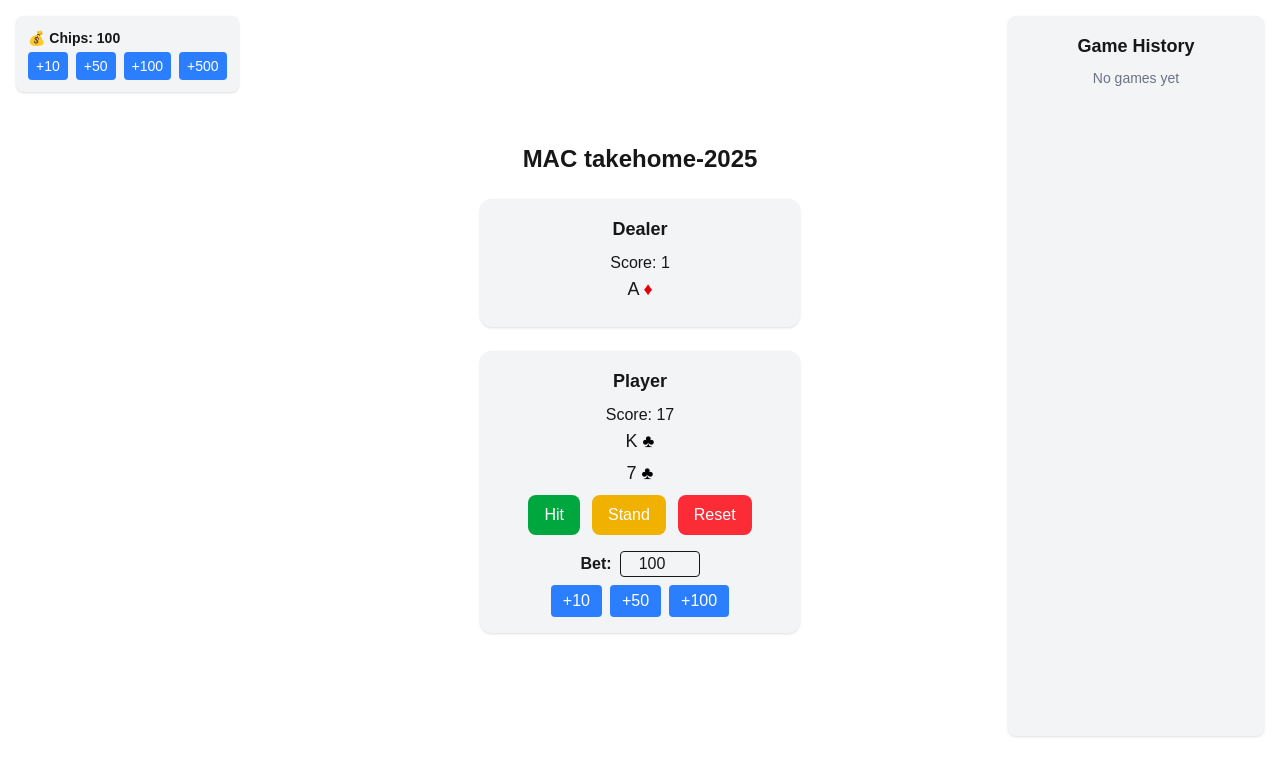
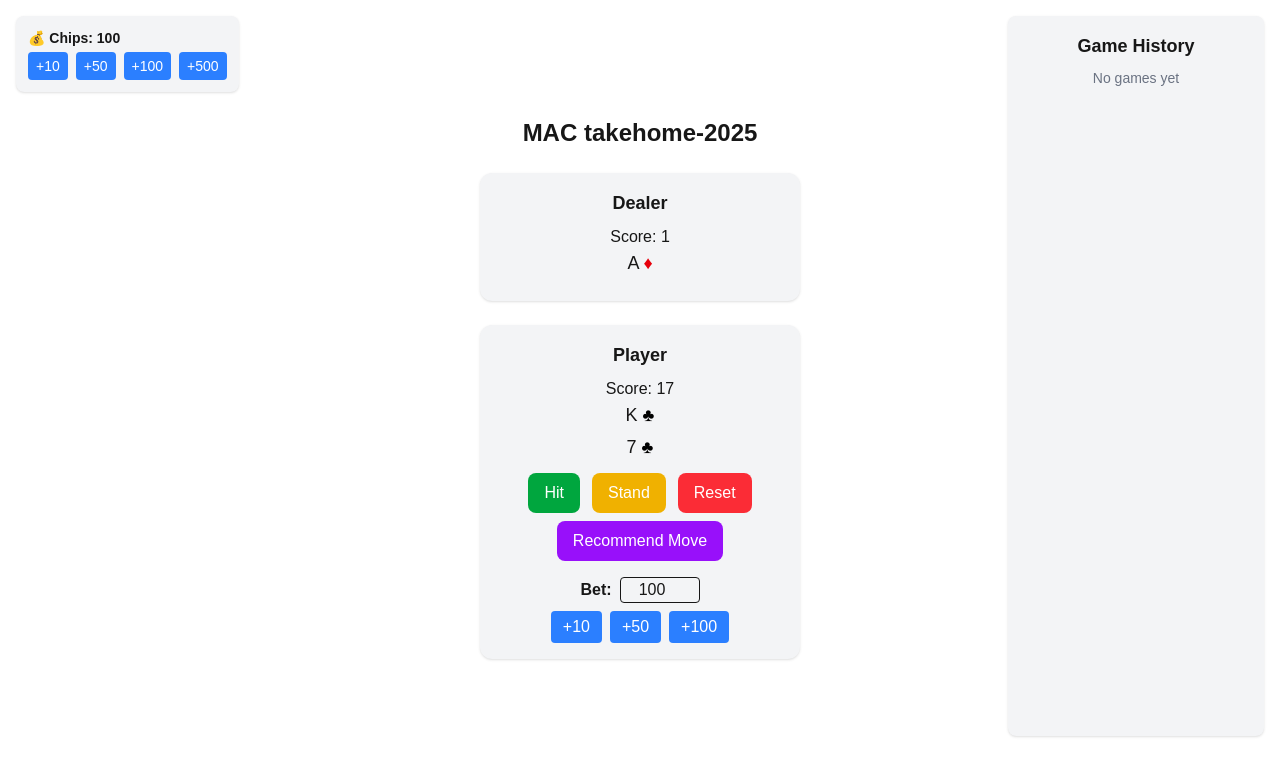
Before and after one commit to samer-alw/blackjack, a Next.js app: page / in a window 1280 px wide. Shown: the top 776 px of the page. Built offline with nearby package versions, Linux system fonts and the light colour scheme.

Commit message:
Implemented AI api and move reccomendation

```diff
--- /dev/null
+++ b/src/app/api/route.ts
@@ -0,0 +1,49 @@
+import { GoogleGenerativeAI } from "@google/generative-ai";
+import { NextResponse } from "next/server";
+
+interface Card {
+  number: string;
+  suit: string;
+}
+
+export async function POST(req: Request) {
+  try {
+    console.log("🔹 Checking Gemini API Key...");
+    console.log("GEMINI_API_KEY exists:", !!process.env.GEMINI_API_KEY);
+
+    const genAI = new GoogleGenerativeAI(process.env.GEMINI_API_KEY!);
+    const model = genAI.getGenerativeModel({ model: "gemini-2.0-flash-001" });
+
+    const { playerCards, dealerCard, bet, chips } = await req.json();
+
+    console.log("🃏 Player Cards:", playerCards);
+    console.log("🂠 Dealer Card:", dealerCard);
+    console.log("💰 Bet:", bet, "Chips:", chips);
+
+    const prompt = `
+      You are a blackjack strategy advisor.
+      Player cards: ${playerCards
+        .map((c: Card) => `${c.number}${c.suit}`)
+        .join(", ")}.
+      Dealer visible card: ${dealerCard.number}${dealerCard.suit}.
+      What move should the player make? (Hit or Stand) reply with one word.
+    `.trim();
+
+    const result = await model.generateContent(prompt);
+
+    console.log("✅ Gemini raw result:", result);
+
+    const response = await result.response;
+    const output = await response.text();
+
+    console.log("✅ Gemini output text:", output);
+
+    return NextResponse.json({ output });
+  } catch (error: any) {
+    console.error("❌ Gemini API error details:", error);
+    return NextResponse.json(
+      { error: error.message || "Failed to fetch AI recommendation" },
+      { status: 500 }
+    );
+  }
+}
--- a/src/app/page.tsx
+++ b/src/app/page.tsx
@@ -84,6 +84,23 @@ export default function BlackjackGame() {
     }[]
   >([]);
 
+  const [recommendation, setRecommendation] = useState<string>("");
+
+  async function fetchRecommendation() {
+    const response = await fetch("/api", {
+      method: "POST",
+      headers: { "Content-Type": "application/json" },
+      body: JSON.stringify({
+        playerCards,
+        dealerCard: dealerCards[0],
+        bet,
+        chips,
+      }),
+    });
+    const body = await response.json();
+    setRecommendation(body.output);
+  }
+
   useEffect(() => {
     const initialPlayer = [CardGen(), CardGen()];
     const initialDealer = [CardGen()];
@@ -93,6 +110,7 @@ export default function BlackjackGame() {
 
   const hit = () => {
     if (!isStand) setPlayerCards((prev) => [...prev, CardGen()]);
+    setRecommendation("");
   };
 
   const stand = () => {
@@ -223,6 +241,7 @@ export default function BlackjackGame() {
           ))}
         </ul>
 
+        <div className="flex flex-col items-center gap-2 mt-3">
           <div className="flex gap-3 justify-center">
             <button
               onClick={hit}
@@ -245,6 +264,23 @@ export default function BlackjackGame() {
               Reset
             </button>
           </div>
+
+          {/* 🧠 Recommend Move button */}
+          <button
+            onClick={fetchRecommendation}
+            className="px-4 py-2 bg-purple-600 text-white rounded-lg hover:bg-purple-700"
+          >
+            Recommend Move
+          </button>
+
+          {/* 💡 Display AI suggestion */}
+          {recommendation && (
+            <div className="mt-2 p-2 border rounded bg-gray-50 text-sm">
+              <strong>Suggestion:</strong> {recommendation}
+            </div>
+          )}
+        </div>
+
         {/* Bet Controls */}
         <div className="mt-4 text-center">
           <label className="mr-2 font-semibold">Bet:</label>
```
Also changed, not shown: package.json (+7 -6 lines), 1 other file (tests, documents, lock files or other folders). Lines whose indentation alone changed are shown as unchanged.
